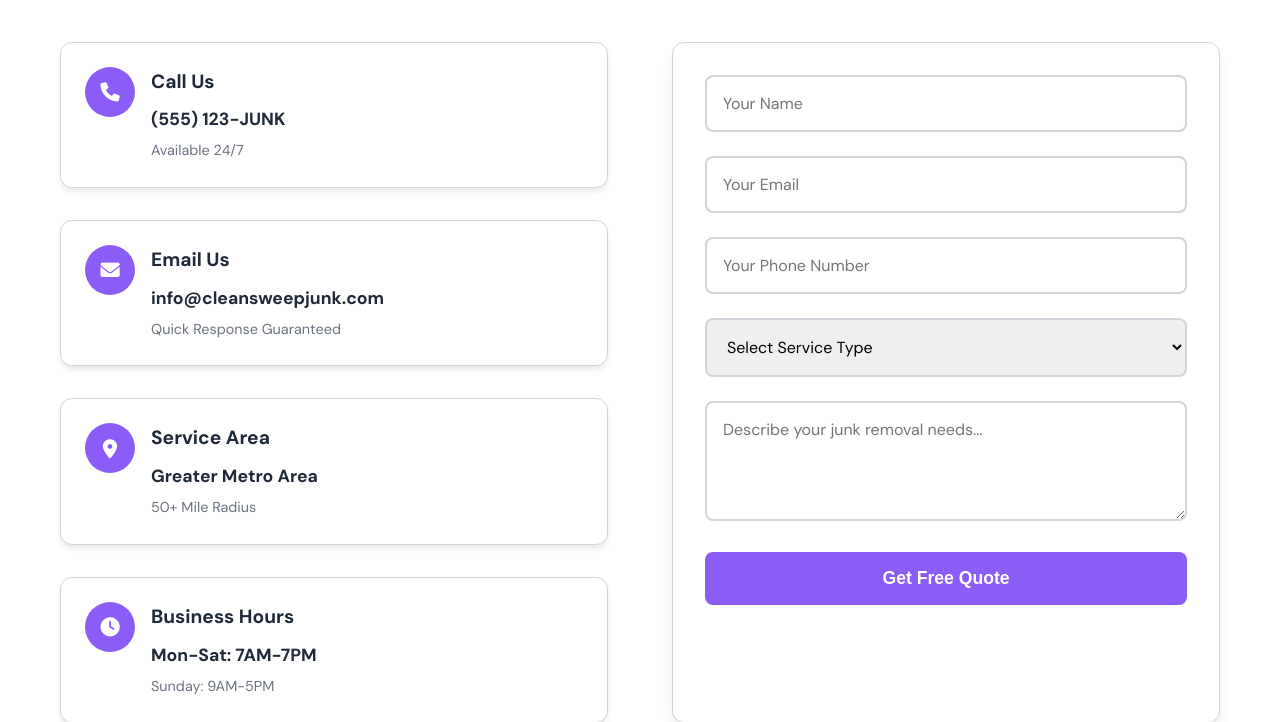
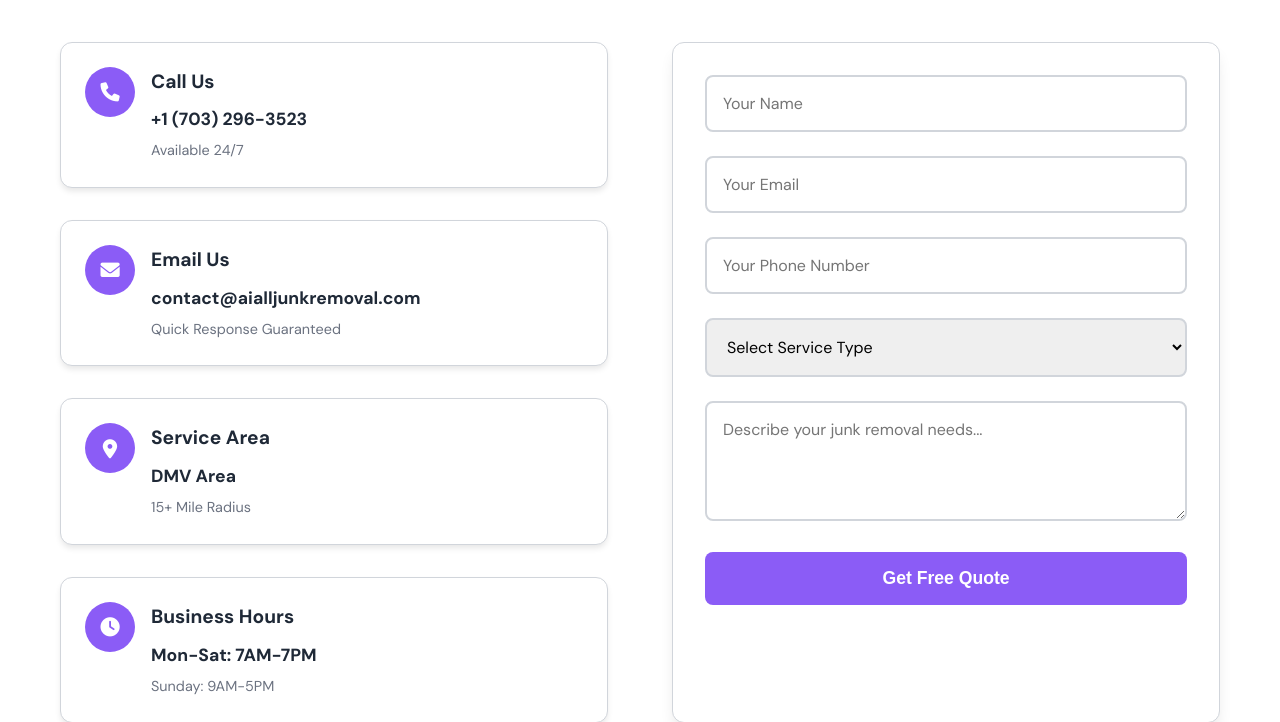
Before and after one commit to Lager-Digital-Solutions/ai-all-junk-removal, a Django app: page / in a window 1280 px wide. Shown: the part 4497-5219 px from the top of the page. Run offline with Django 5.2, Linux system fonts and the light colour scheme.

Commit message:
Changed contact info

```diff
--- a/junk/templates/junk/index.html
+++ b/junk/templates/junk/index.html
@@ -306,7 +306,7 @@
                         <i class="fas fa-phone"></i>
                         <div>
                             <h3>Call Us</h3>
-                            <p>(555) 123-JUNK</p>
+                            <p>+1 (703) 296-3523</p>
                             <span>Available 24/7</span>
                         </div>
                     </div>
@@ -314,7 +314,7 @@
                         <i class="fas fa-envelope"></i>
                         <div>
                             <h3>Email Us</h3>
-                            <p>info@cleansweepjunk.com</p>
+                            <p>contact@aialljunkremoval.com</p>
                             <span>Quick Response Guaranteed</span>
                         </div>
                     </div>
@@ -322,8 +322,8 @@
                         <i class="fas fa-map-marker-alt"></i>
                         <div>
                             <h3>Service Area</h3>
-                            <p>Greater Metro Area</p>
-                            <span>50+ Mile Radius</span>
+                            <p>DMV Area</p>
+                            <span>15+ Mile Radius</span>
                         </div>
                     </div>
                     <div class="contact-item">
```
